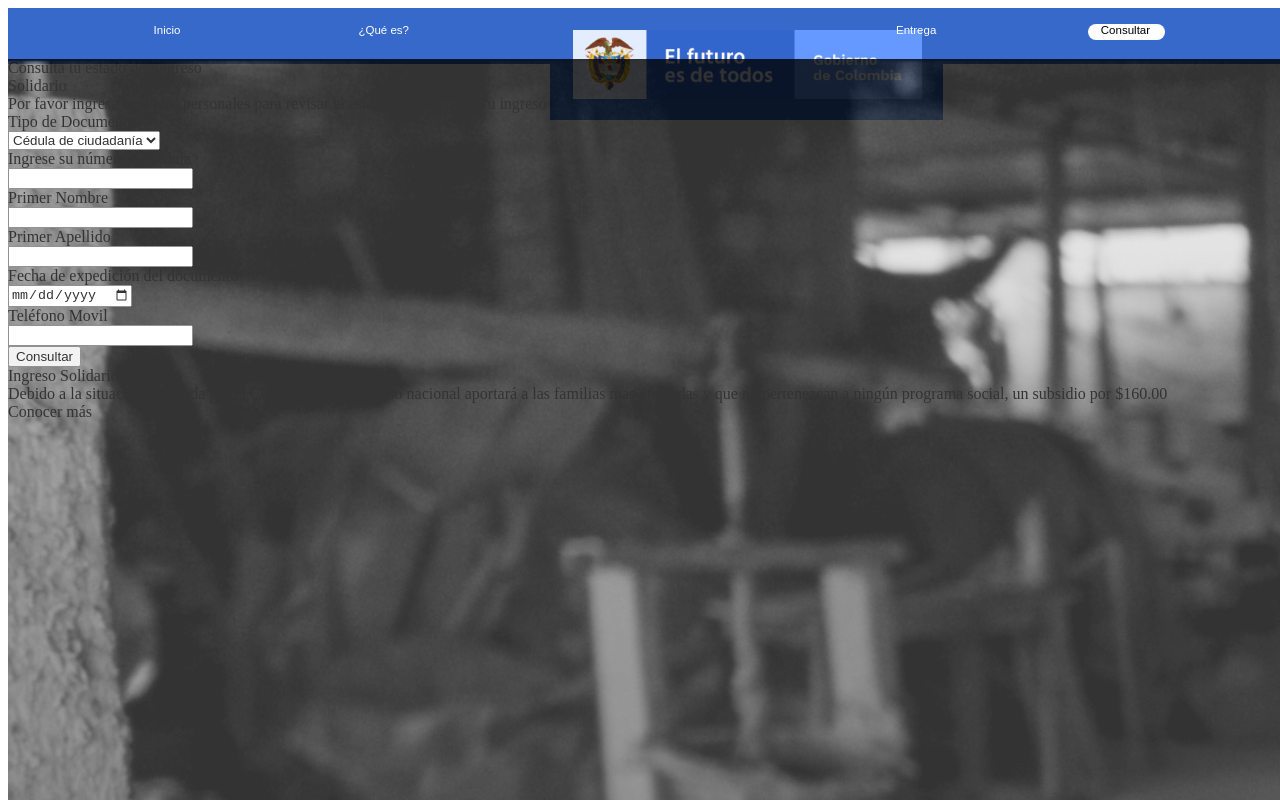
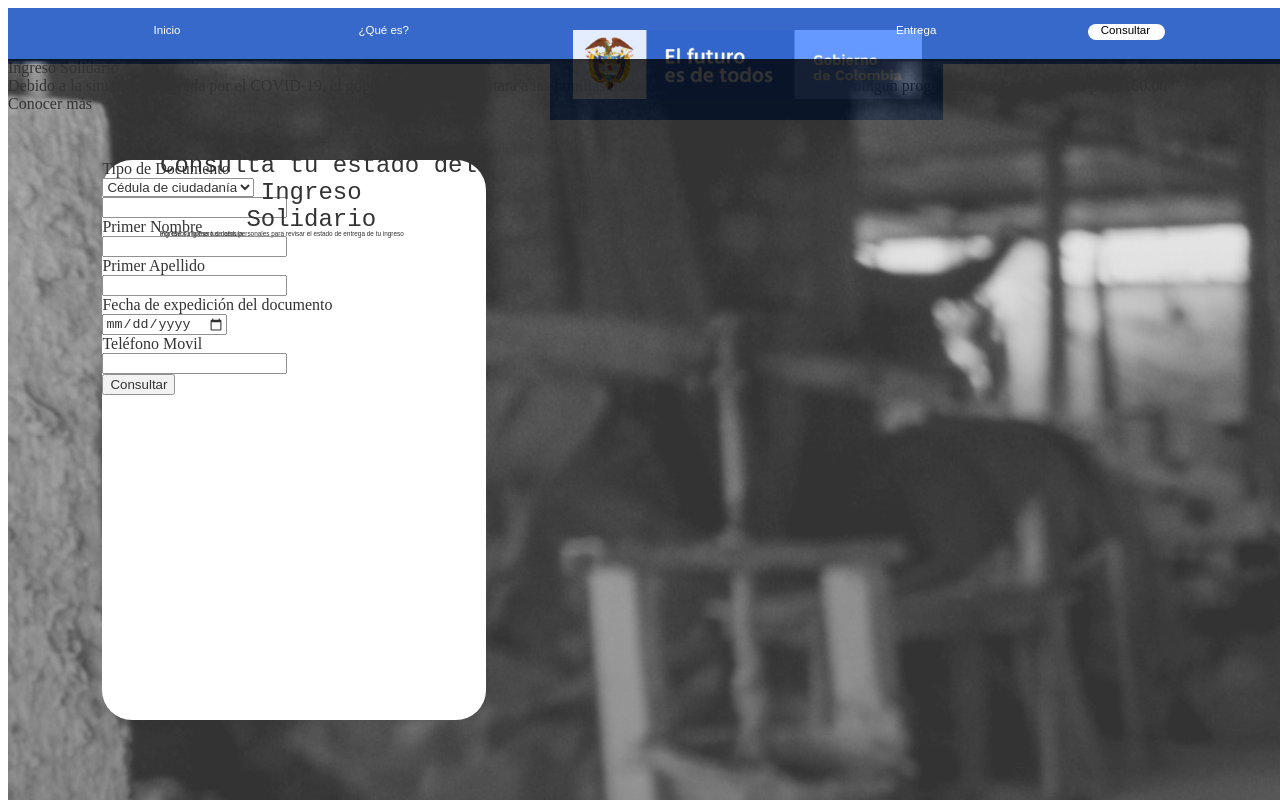
Before and after one commit to wilskirby/Examen_HTML_SaavedraJuan, a plain HTML site: page index.html in a window 1280 px wide. Drawn offline with Linux system fonts and the light colour scheme.

Commit message:
feat: :sparkles: Fix

```diff
--- a/index.html
+++ b/index.html
@@ -19,7 +19,11 @@
 
             <div class="form1">
             <form class="formulario">
-                <div class="titulo">Consulta tu estado del Ingreso <br>Solidario</br></div>
+                <div class="titulo"><pre>Consulta tu estado del
+       Ingreso
+      Solidario
+</pre>
+                </div>
                 <div class="subtitulo">Por favor ingresa tus datos personales para revisar el estado de entrega de tu ingreso</div>
                 <div class="tipdoc">Tipo de Documento</div>
                 <select class="tipodoc">
--- a/style/style.css
+++ b/style/style.css
@@ -89,3 +89,37 @@
     height: 100vh;
     opacity: 0.8;
 }
+
+.form1{
+    display: flex;
+    position: fixed;
+    top: 20vh;
+    left: 8vw;
+    width: 30vw;
+    height: 70vh;
+    background-color: white;
+    border-radius: 30px;
+}
+
+.titulo{
+    font-family: 'Cyrvetic', sans-serif;
+    position: fixed;
+    font-size: 3vmin;
+    color: black;
+    top: 10vmax;
+    left: 12.5vw;
+    text-decoration: none;
+}
+
+.subtitulo{
+    font-family: 'Cyrvetic', sans-serif;
+    position: fixed;
+    font-size: 0.5vmax;
+    color: black;
+    display: flex;
+    top: 18vmax;
+    left: 12.5vw;
+    text-decoration: none;
+    width: 30vw;
+    height: 10px;
+}
```
